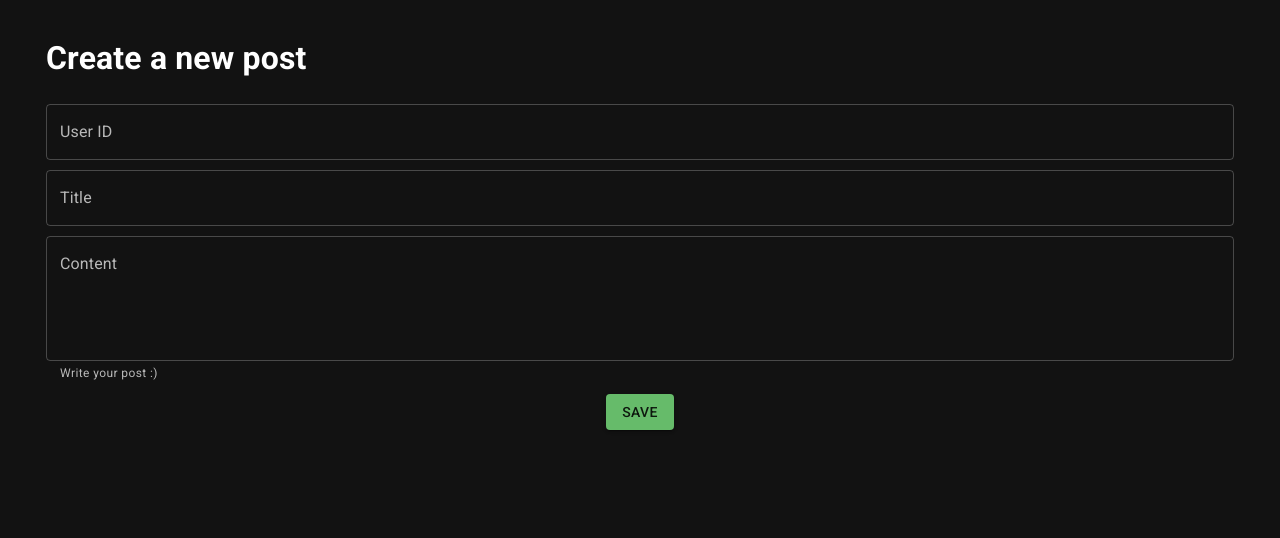
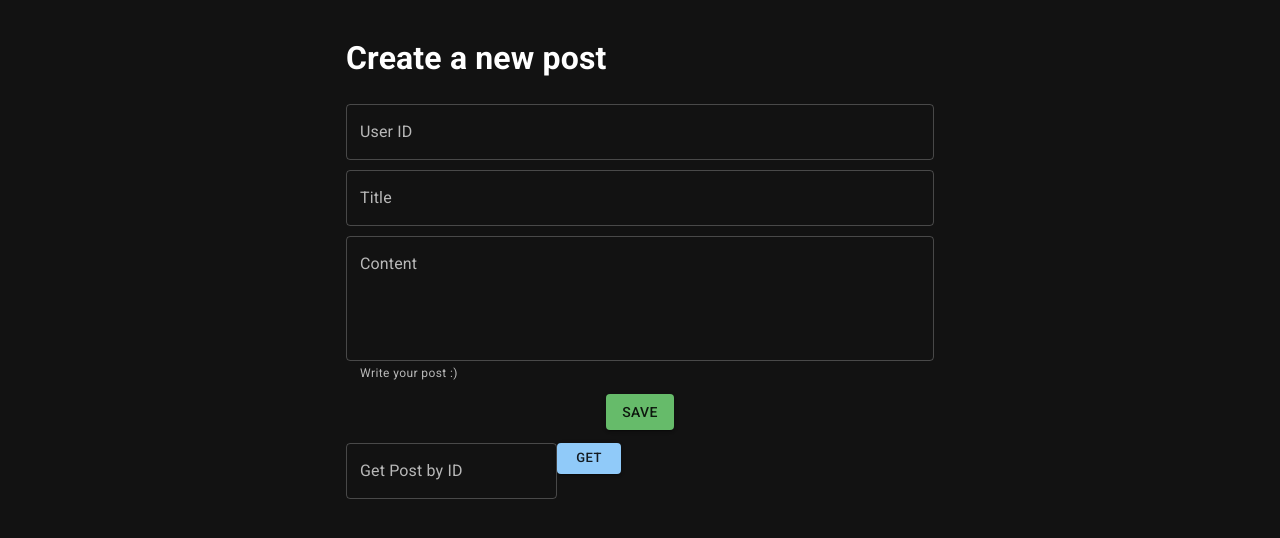
Before and after one commit to kristian-io/PostsRestAPI, a React (Create React App) app in the folder frontend/: page / in a window 1280 px wide. Shown: the top 538 px of the page. Built offline with nearby package versions, Linux system fonts and the light colour scheme.

Commit message:
get post by ID

```diff
--- a/frontend/public/index.html
+++ b/frontend/public/index.html
@@ -8,6 +8,10 @@
   <meta name="theme-color" content="#000000" />
   <meta name="description" content="Web site created using create-react-app" />
   <link rel="apple-touch-icon" href="%PUBLIC_URL%/logo192.png" />
+  <link
+    rel="stylesheet"
+    href="https://fonts.googleapis.com/css?family=Roboto:300,400,500,700&display=swap"
+  />
   <!--
       manifest.json provides metadata used when your web app is installed on a
       user's mobile device or desktop. See https://developers.google.com/web/fundamentals/web-app-manifest/
--- a/frontend/src/App.css
+++ b/frontend/src/App.css
@@ -1,7 +1,8 @@
 
-.App {
+/* .App {
   text-align: center;
-}
+} */
+
 
 .App-logo {
   height: 40vmin;
--- a/frontend/src/App.js
+++ b/frontend/src/App.js
@@ -4,6 +4,7 @@ import { ThemeProvider, createTheme } from '@mui/material/styles';
 import CssBaseline from '@mui/material/CssBaseline';
 
 import { CreatePost } from './CreatePost'
+import { GetPost } from './GetPost/GetPost'
 
 import './App.css';
 
@@ -21,6 +22,7 @@ function App() {
     <ThemeProvider theme={darkTheme}>
       <CssBaseline />
       <CreatePost />
+      <GetPost />
     </ThemeProvider>
   );
 }
--- a/frontend/src/CreatePost/component.js
+++ b/frontend/src/CreatePost/component.js
@@ -16,7 +16,6 @@ const API_ENDPOINT = 'http://127.0.0.1:8000/api/v1/posts';
 function UserInput({ value, label = null, onChange }) {
   return (
     <TextField
-      id="outlined-basic"
       label={label}
       variant="outlined"
       value={value.userId}
@@ -142,9 +141,7 @@ export function CreatePost() {
   return (
     <div className="post_container">
       <Container
-        sx={{
-          maxWidth: '70%'
-        }}>
+        maxWidth="sm">
         <h1> Create a new post</h1>
         <Box
           component="form"
--- /dev/null
+++ b/frontend/src/GetPost/GetPost.js
@@ -0,0 +1,94 @@
+import React, { useState } from 'react';
+
+import Alert from '@mui/material/Alert';
+import Container from '@mui/material/Container';
+import TextField from '@mui/material/TextField';
+import Paper from '@mui/material/Paper';
+import Button from '@mui/material/Button';
+import Box from '@mui/material/Box';
+
+import './styles.css'
+import { Post } from '../Post/Post';
+
+const axios = require('axios').default;
+
+// TODO: move this away
+const API_ENDPOINT = 'http://127.0.0.1:8000/api/v1/posts';
+
+
+
+
+export function GetPost() {
+    const [postData, setPostData] = useState({
+        id: null,
+        userId: null,
+        title: "",
+        body: "",
+        exists: true
+    })
+
+    const [postID, setPostID] = useState('');
+
+    function onChange(event) {
+        console.log(event.target.value)
+        setPostID(event.target.value)
+    }
+
+    function handleSubmit(event) {
+        console.log(event)
+        event.preventDefault()
+
+        const id = postID
+
+        axios.get(`${API_ENDPOINT}/${id}`)
+            .then((response) => {
+                console.log(response.data)
+                setPostData({
+                    ...postData, ...response.data, exists: true
+                })
+            })
+            .catch((error) => {
+                setPostData({
+                    ...postData, exists: false, id: null
+                })
+            })
+    }
+
+    return (
+        <>
+            <Container
+                maxWidth="sm">
+                {/* <h2>Get post by ID</h2> */}
+                <form name="getPostForm" onSubmit={handleSubmit}>
+                    <TextField
+                        variant="outlined"
+                        onChange={onChange}
+                        name="getPost"
+                        value={postID}
+                        // id="standard-basic"
+                        label="Get Post by ID"
+                    />
+                    <Button
+                        size="small"
+                        variant="contained"
+                        sx={{
+                            justifySelf: 'center'
+                        }}
+                        onClick={handleSubmit}> Get
+                    </Button>
+                </form>
+                <Paper
+                    elevation={1} >
+                    {/* {postData.id && <Box>
+                            <h3>{postData.title}</h3>
+                            <h4>userId: {postData.userId}</h4>
+                            <h5>post Id: {postData.id}</h5>
+                            <h5>{postData.body}</h5>
+                        </Box>} */}
+                    {postData.id &&<Post userId={postData.userId} id={postData.id} title={postData.title} body={postData.body} />}
+                </Paper>
+                {!postData.exists && <h3>Not found</h3>}
+            </Container>
+        </>
+    )
+}
--- /dev/null
+++ b/frontend/src/Post/Post.js
@@ -0,0 +1,29 @@
+import React from 'react'
+
+import Typography from '@mui/material/Typography';
+import Container from '@mui/material/Container';
+
+
+export function Post({ title, body, userId, id }) {
+    //{ title, body, userId, id }
+    //     const title = "Pariatur esse enim velit esse irure do ipsum nisi aute ad aliqua id exercitation."
+    //     const body = "Aliqua in elit anim nostrud. Et ex esse nisi mollit dolore et exercitation. Consequat occaecat deserunt Lorem dolor. Sit aliqua quis proident do tempor velit. Ullamco qui aute et tempor enim. \n \
+    // Aliqua consectetur aliquip elit esse incididunt excepteur labore esse culpa consequat anim nisi est eu. Qui ullamco sit pariatur culpa in aliqua ea consequat aliqua anim elit qui. Ad deserunt ex duis Lorem sunt. Commodo esse amet dolor ipsum. Veniam est exercitation voluptate ea veniam veniam nostrud commodo incididunt sint cupidatat enim pariatur elit. Commodo adipisicing incididunt tempor exercitation id. \n \
+    // Sint voluptate tempor ipsum nulla eiusmod cupidatat laborum id tempor magna ex cupidatat quis. In quis quis dolore adipisicing sit. In deserunt pariatur duis enim reprehenderit labore. Ad excepteur pariatur do tempor ullamco culpa exercitation ipsum consequat do id esse ex.";
+    //     const userId = "1"
+    //     const id = "15"
+
+
+    return (
+        <Container
+            sx={{
+                margin: "1rem",
+                justifyContent: 'center'
+            }}>
+            <Typography variant='h3' gutterBottom> {title} </Typography>
+            <Typography variant="caption" display="inline" gutterBottom> userId: {userId} </Typography>
+            <Typography variant="caption" display="inline" gutterBottom> id: {id} </Typography>
+            <Typography variant="body1"> {body} </Typography>
+        </Container>
+    )
+}
```
Also changed, not shown: frontend/src/GetPost/styles.css (added).
